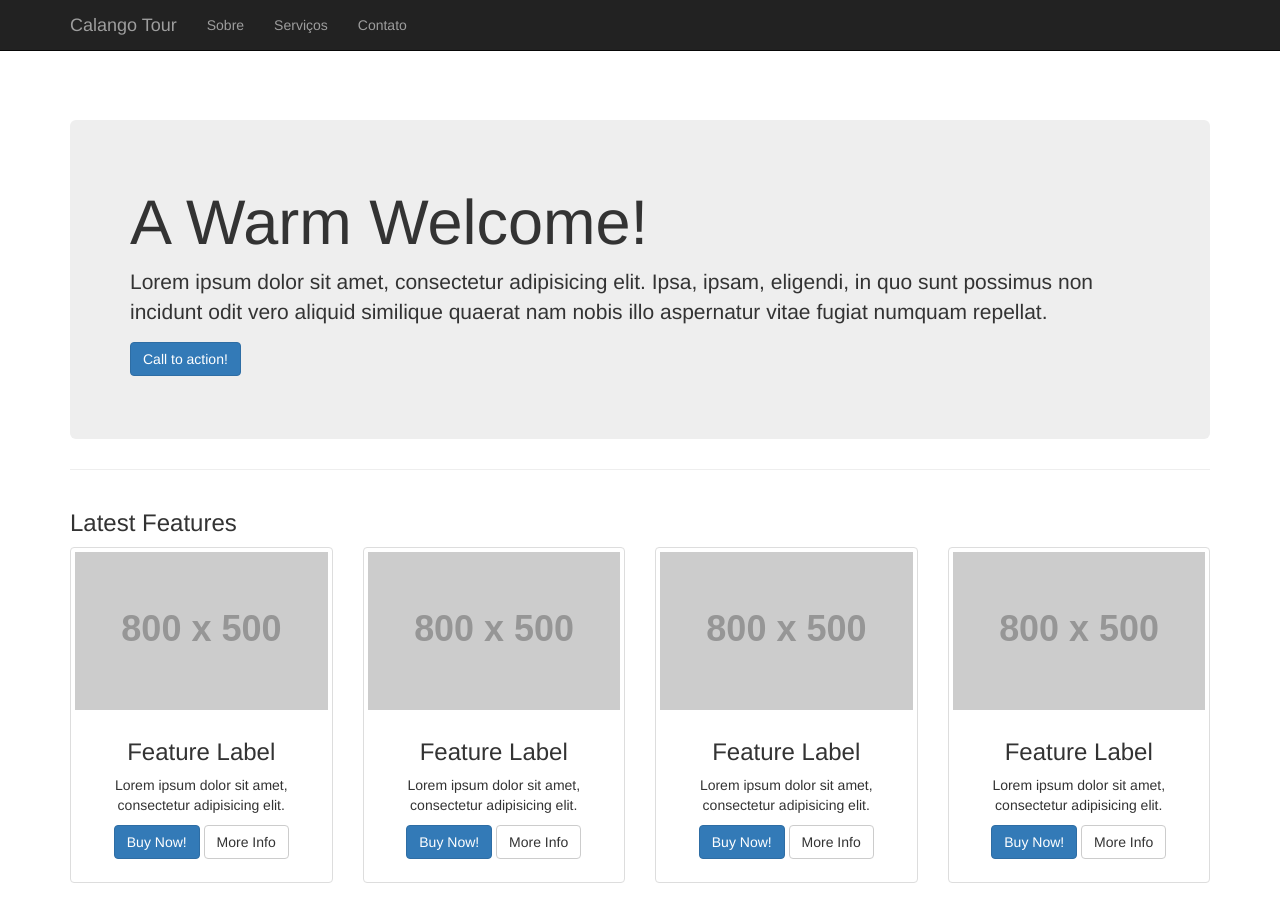
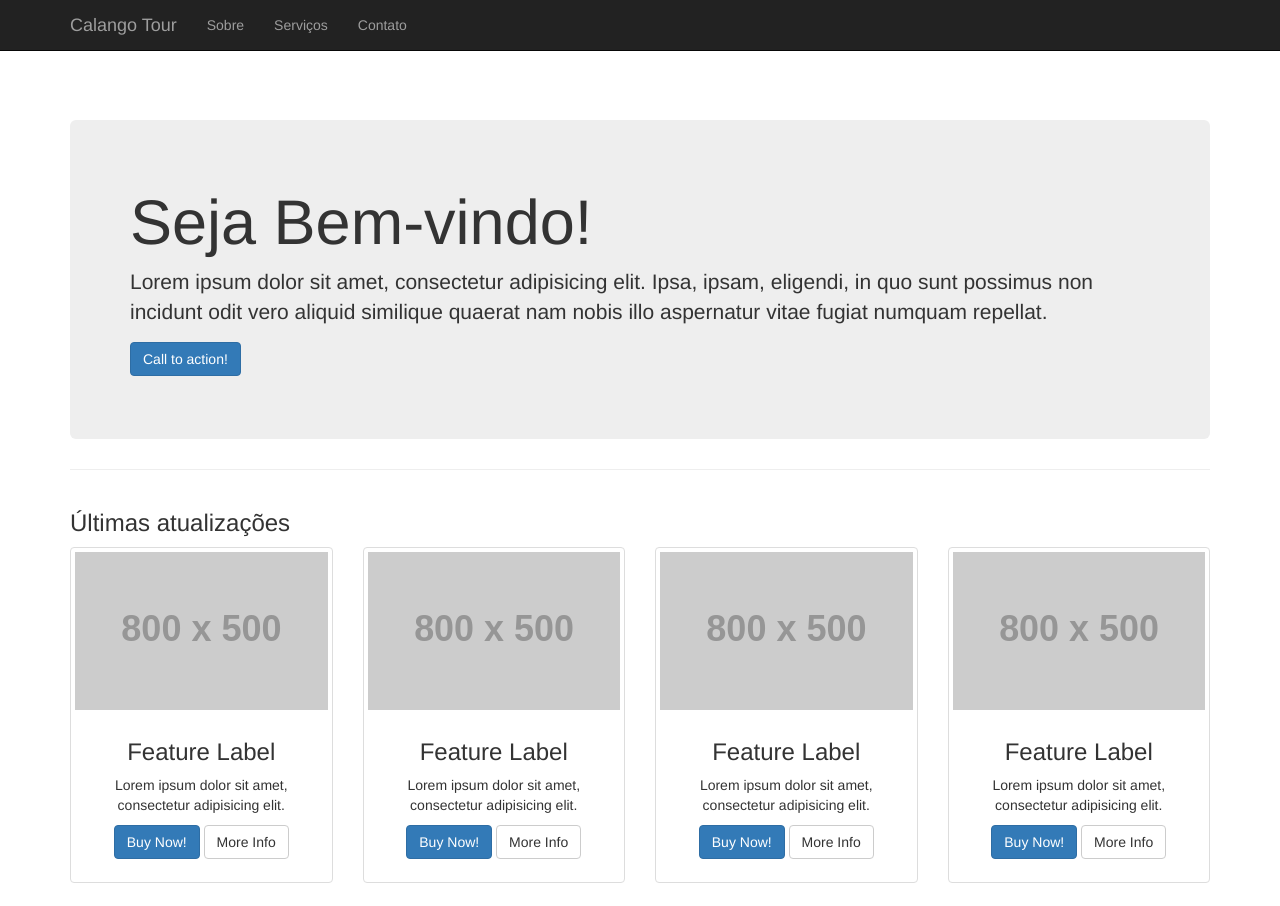
Before and after one commit to osmarleandro/calangotour, a plain HTML site: page index.html in a window 1280 px wide. Shown: the top 906 px of the page. Drawn offline with Linux system fonts and the light colour scheme; placeholder pictures from the web are drawn by us.

Commit message:
Mensagem de boas vindas

```diff
--- a/index.html
+++ b/index.html
@@ -65,7 +65,7 @@
 
         <!-- Jumbotron Header -->
         <header class="jumbotron hero-spacer">
-            <h1>A Warm Welcome!</h1>
+            <h1>Seja Bem-vindo!</h1>
             <p>Lorem ipsum dolor sit amet, consectetur adipisicing elit. Ipsa, ipsam, eligendi, in quo sunt possimus non incidunt odit vero aliquid similique quaerat nam nobis illo aspernatur vitae fugiat numquam repellat.</p>
             <p><a class="btn btn-primary btn-large">Call to action!</a>
             </p>
@@ -76,7 +76,7 @@
         <!-- Title -->
         <div class="row">
             <div class="col-lg-12">
-                <h3>Latest Features</h3>
+                <h3>Últimas atualizações</h3>
             </div>
         </div>
         <!-- /.row -->
```
